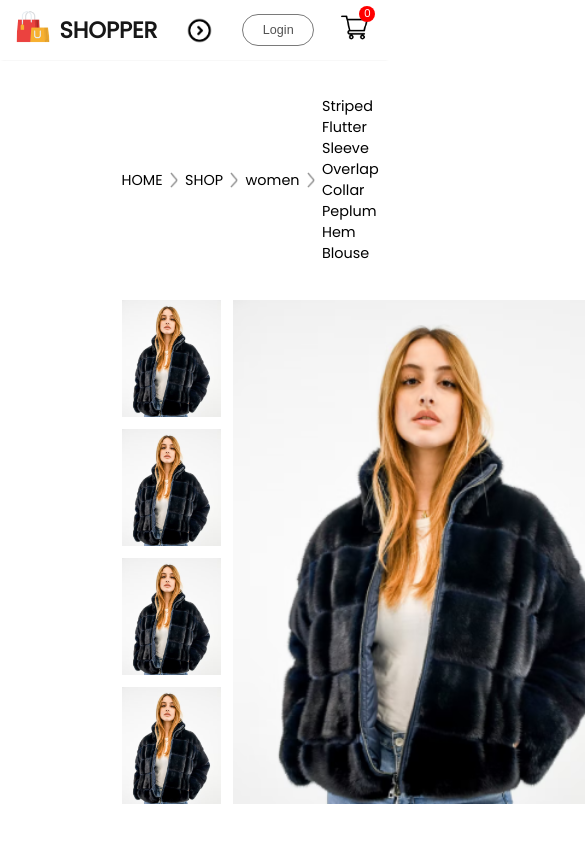
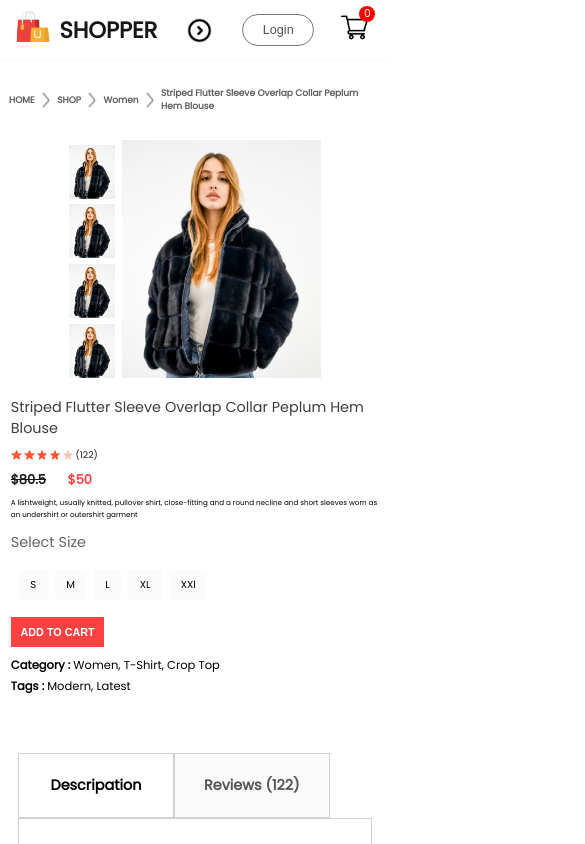
Before and after one commit to Kuncode2/E-Commerce-mern-frontend, a React (Create React App) app: page /product/1 in a window 390 px wide. Shown: the top 844 px of the page, 585 px wide, since content can reach past the window. Built offline with nearby package versions, Linux system fonts and the light colour scheme.

Commit message:
Responsive part done

```diff
--- a/src/Components/Breadcrums/Breadcrums.css
+++ b/src/Components/Breadcrums/Breadcrums.css
@@ -2,7 +2,32 @@
     margin: 40px 135px;
     display: flex;
     align-items: center;
+    gap: 8px;
+    color: #5e5e5e;
+    font-size: 16px;
+    font-weight: 600;
+    text-transform: capitalize;
 }
-.breadcrum img {
-    margin: 0 8px;
-  }
+@media (max-width:1109px) {
+    .breadcrum{
+        margin: 30px 50px;
+        font-size: 14px;
+    }
+}
+@media(max-width:923px) {
+    .breadcrum{
+        margin: 30px 30px;
+        font-size: 13px;
+    }
+}
+@media(max-width:743px) {
+    .breadcrum{
+        margin: 30px 10px;
+        font-size: 12px;
+    }
+}
+@media(max-width:561px) {
+    .breadcrum{
+        font-size: 10px;
+    }
+}
--- a/src/Components/CartItems/Cartitems.css
+++ b/src/Components/CartItems/Cartitems.css
@@ -94,3 +94,58 @@
     color: white;
     cursor: pointer;
 }
+@media (max-width:1094px) {
+    .cartitems{
+        margin: 60px 50px;
+    }
+    .cartitems-format-main{
+        grid-template-columns: 0.5fr 3fr 0.5fr 0.5fr 0.5fr 0.5fr;
+        gap: 20px;
+        padding: 15px 0px;
+        font-size: 15px;
+    }
+    .carticon-product-icon{
+        height: 50px;
+    }
+    .cartitems-remove-icon{
+        margin: auto;
+    }
+    .cartitems-quantity{
+        width: 40px;
+        height: 30px;
+    }
+    .cartitems-down{
+        margin: 80px 0px;
+        flex-direction: column;
+        gap: 80px;
+    }
+    .cartitems-total{
+        margin: 0;
+    }
+    .cartitems-total button{
+        max-width: 200px;
+        height: 45px;
+        font-size: 13px;
+    }
+    .cartitems-promobox{
+        width: auto;
+        max-width: 500px;
+    }
+    .cartitems-promobox input{
+        width: 100%;
+    }
+    .cartitems-promobox button{
+        width: 120px;
+        margin-left: -125px;
+    }
+}
+@media(max-width:540px){
+    .cartitems-format-main{
+        display: none;
+        grid-template-columns: 0.5fr 3fr 0.5fr;
+        gap: 10px;
+    }
+    .cartitems-formate{
+        display: grid;
+    }
+}
--- a/src/Components/DescripationBox/DescripationBox.css
+++ b/src/Components/DescripationBox/DescripationBox.css
@@ -26,3 +26,16 @@
     padding: 48px;
     padding-bottom: 70px;
 }
+@media(max-width:1109px){
+    .descripationbox{
+        margin: 60px;
+    }
+}
+@media (max-width:800px) {
+    .descripationbox{
+        margin: 60px 20px;
+    }
+    .descripationbox-descripation{
+        font-size: 14px;
+    }
+}
--- a/src/Components/Navbar/Navbar.css
+++ b/src/Components/Navbar/Navbar.css
@@ -134,7 +134,7 @@
         height: 18px;
     }
 }
-@media(max-width:748px){
+@media(max-width:600px){
     .navbar{
         padding: 10px 0px;
     }
--- a/src/Components/ProductDisplay/ProductDisplay.css
+++ b/src/Components/ProductDisplay/ProductDisplay.css
@@ -88,3 +88,186 @@
 .productdisplay-right-category span{
     font-weight: 600;
 }
+@media(max-width:1109px){
+    .productdisplay{
+        margin: 0px 60px;
+    }
+    .productdisplay-left{
+        gap: 10px;
+    }
+    .productdisplay-img-list{
+        gap: 10px;
+    }
+    .productdisplay-img-list img{
+        height: 120px;
+    }
+    .productdisplay-main-img{
+        width: auto;
+        height: 510px;
+    }
+    .productdisplay-right{
+        margin: 0px 30px;
+    }
+    .productdisplay-right h1{
+        font-size: 22px;
+    }
+    .productdisplay-right-stars{
+        gap: 3px;
+        font-size: 13px;
+    }
+    .productdisplay-right-prices{
+        margin: 10px 0px;
+        font-size: 18px;
+    }
+    .productdisplay-right-descripation{
+        font-size: 13px;
+    }
+    .productdisplay-right-size h1{
+        margin-top: 20px;
+        font-size: 20px;
+    }
+    .productdisplay-right-size div{
+        padding: 14px 20px;
+    }
+    .productdisplay-right button{
+        width: 150px;
+        padding: 15px 0px;
+        margin-bottom: 20px;
+    }
+    .productdisplay-right-category{
+        margin-top: 5px;
+        font-size: 14px;
+    }
+}
+@media (max-width:923px) {
+    .productdisplay{
+        margin: 0px 30px;
+    }
+    .productdisplay-left{
+        gap: 5px;
+    }
+    .productdisplay-img-list img{
+        height: 80px;
+    }
+    .productdisplay-main-img{
+        height: 350px;
+    }
+    .productdisplay-right h1{
+        font-size: 18px;
+    }
+    .productdisplay-right-stars img{
+        width: 15px;
+    }
+    .productdisplay-right-descripation{
+        font-size: 12px;
+    }
+    .productdisplay-right-sizes{
+        margin-top: 10px 0px;
+    }
+    .productdisplay-right-size div{
+        padding: 10px 16px;
+        font-size: 12px;
+    }
+    .productdisplay-right button{
+        width: 120px;
+        padding: 10px 0px;
+        margin-bottom: 10px;
+        font-size: 14px;
+    }
+    .productdisplay-right-category{
+        font-size: 12px;
+    }
+}
+@media (max-width:743px) {
+    .productdisplay{
+        margin: 0px 10px;
+    }
+    .productdisplay-left{
+        gap: 0px;
+        flex-direction: column-reverse;
+        align-items: center;
+    }
+    .productdisplay-img-list{
+        flex-direction: row;
+        gap: 6px;
+    }
+    .productdisplay-img-list img{
+        height: 70px;
+    }
+    .productdisplay-main-img{
+        height: 300px;
+    }
+    .productdisplay-right h1{
+        font-size: 14px;
+    }
+    .productdisplay-right-stars img{
+        width: 13px;
+    }
+    .productdisplay-right-descripation{
+        font-size: 10px;
+    }
+    .productdisplay-right-size h1{
+        margin-top: 10px 0px;
+    }
+    .productdisplay-right-sizes{
+        margin-top: 10px;
+        gap: 5px;
+    }
+    .productdisplay-right-size div{
+        padding: 4px 11px;
+    }
+    .productdisplay-right button{
+        width: 100px;
+        font-size: 12px;
+    }
+    .productdisplay-right-category{
+        font-size: 10px;
+    }
+}
+@media (max-width:560px) {
+    .productdisplay{
+        flex-direction: column;
+    }
+    .productdisplay-left{
+        gap: 10px;
+        flex-direction: row;
+        margin: auto;
+    }
+    .productdisplay-img-list{
+        flex-direction: column;
+        gap: 8px;
+    }
+    .productdisplay-img-list img{
+        height: 75px;
+    }
+    .productdisplay-main-img{
+        height: 330px;
+    }
+    .productdisplay-right{
+        margin: 5px;
+    }
+    .productdisplay-right h1{
+        margin-top: 15px;
+        font-size: 20px;
+        font-weight: 500;
+    }
+    .productdisplay-right-stars img{
+        width: 15px;
+    }
+    .productdisplay-right-sizes{
+        gap: 10px;
+        margin: 20px 0px;
+    }
+    .productdisplay-right-sizes div{
+        padding: 10px 16px;
+        font-size: 14px;
+    }
+    .productdisplay-right button{
+        width: 130px;
+        font-size: 15px;
+        padding: 12px 0px;
+    }
+    .productdisplay-right-category{
+        font-size: 16px;
+    }
+}
--- a/src/Components/RelatedProducts/RelatedProducts.css
+++ b/src/Components/RelatedProducts/RelatedProducts.css
@@ -21,3 +21,60 @@
     margin-top: 30px;
     display: flex;
 }
+@media(max-width:1094px) {
+    .realtedproducts{
+        height: 70vh;
+    }
+    .realtedproducts h1{
+        font-size: 40px;
+    }
+    .realtedproducts hr{
+        width: 160px;
+        height: 4px;
+    }
+    .realtedproducts-item{
+        gap: 20px;
+        margin-top: 30px;
+    }
+}
+@media (max-width:923px) {
+    .realtedproducts{
+        height: 60vh;
+    }
+    .realtedproducts h1{
+        font-size: 30px;
+    }
+    .realtedproducts hr{
+        width: 120px;
+        height: 3px;
+    }
+    .realtedproducts-item{
+        gap: 15px;
+        margin-top: 20px;
+    }
+}
+@media (max-width:743px) {
+    .realtedproducts{
+        height: 50vh;
+        gap: 6px;
+    }
+    .realtedproducts h1{
+        font-size: 23px;
+    }
+    .realtedproducts hr{
+        width: 102px;
+    }
+    .realtedproducts-item{
+        gap: 5px;
+    }
+}
+@media(max-width:581px){
+    .realtedproducts{
+        height: 100vh;
+    }
+    .realtedproducts-item{
+        display: grid;
+        grid-template-columns: 1fr 1fr;
+        gap: 20px;
+    }
+}
--- a/src/Pages/CSS/LoginSignup.css
+++ b/src/Pages/CSS/LoginSignup.css
@@ -59,3 +59,52 @@
     font-size: 16px;
     font-weight: 500;
 }
+@media(max-width:1094px){
+    .loginsignup{
+        padding-top: 50px;
+    }
+    .loginsignup-container{
+        width: auto;
+        max-width: 500px;
+        max-height: 500px;
+    }
+    .loginsignup-container h1{
+        margin: 10px 0px;
+    }
+    .loginsignup-fields{
+        gap: 20px;
+        margin-top: 20px;
+    }
+    .loginsignup-fields input{
+        height: 65px;
+        width: 93%;
+    }
+    .loginsignup-container button{
+        width: 100%;
+    }
+    .loginsignup-login{
+        font-size: 16px;
+    }
+    .loginsignup-agree{
+        font-size: 14px;
+        gap: 10px;
+    }
+}
+@media (max-width:800px) {
+    .loginsignup-container{
+        padding: 20px 30px;
+    }
+    .loginsignup-container h1{
+        font-size: 24px;
+    }
+    .loginsignup-fields{
+        margin-top: 20px;
+    }
+    .loginsignup-fields input{
+        height: 50px;
+    }
+    .loginsignup-container button{
+        height: 50px;
+        font-size: 16px;
+    }
+}
--- a/src/Pages/CSS/ShopCategory.css
+++ b/src/Pages/CSS/ShopCategory.css
@@ -5,7 +5,8 @@
 }
 .shopcategory-indexSort{
     display: flex;
-    margin: 0px 170px;
+    margin: 0px 126px;
+    width: 79.5%;
     justify-content: space-between;
     align-items: center;
 }
@@ -39,5 +40,54 @@
     font-size: 18px;
     font-weight: 500;
     cursor: pointer;
-
 }
+@media(max-width:1094px){
+    .shopcategory-banner{
+        margin: 20px auto;
+        width: 90%;
+    }
+    .shopcategory-indexSort{
+        width: 90%;
+        margin: auto;
+    }
+    .shopcategory-sort{
+        padding: 5px 10px;
+        font-size: 12px;
+    }
+    .shopcategory-indexSort p{
+        font-size: 12px;
+    }
+    .shopcategory-products{
+        width: 90%;
+        margin: 10px auto;
+        row-gap: 40px;
+    }
+    .shopcategory-products .item{
+        margin: auto;
+    }
+    .shopcategory-loadmore{
+        margin: 100px auto;
+        width: 200px;
+        height: 60px;
+        font-size: 16px;
+    }
+}
+@media (max-width:743px) {
+    .shopcategory-banner{
+        width: 95%;
+    }
+    .shopcategory-products{
+        width: 95%;
+    }
+    .shopcategory-loadmore{
+        margin: 60px auto;
+        width: 150px;
+        height: 40px;
+        font-size: 13px;
+    }
+}
+@media (max-width:558px) {
+    .shopcategory-products{
+        grid-template-columns: 1fr 1fr;
+    }
+}
```
